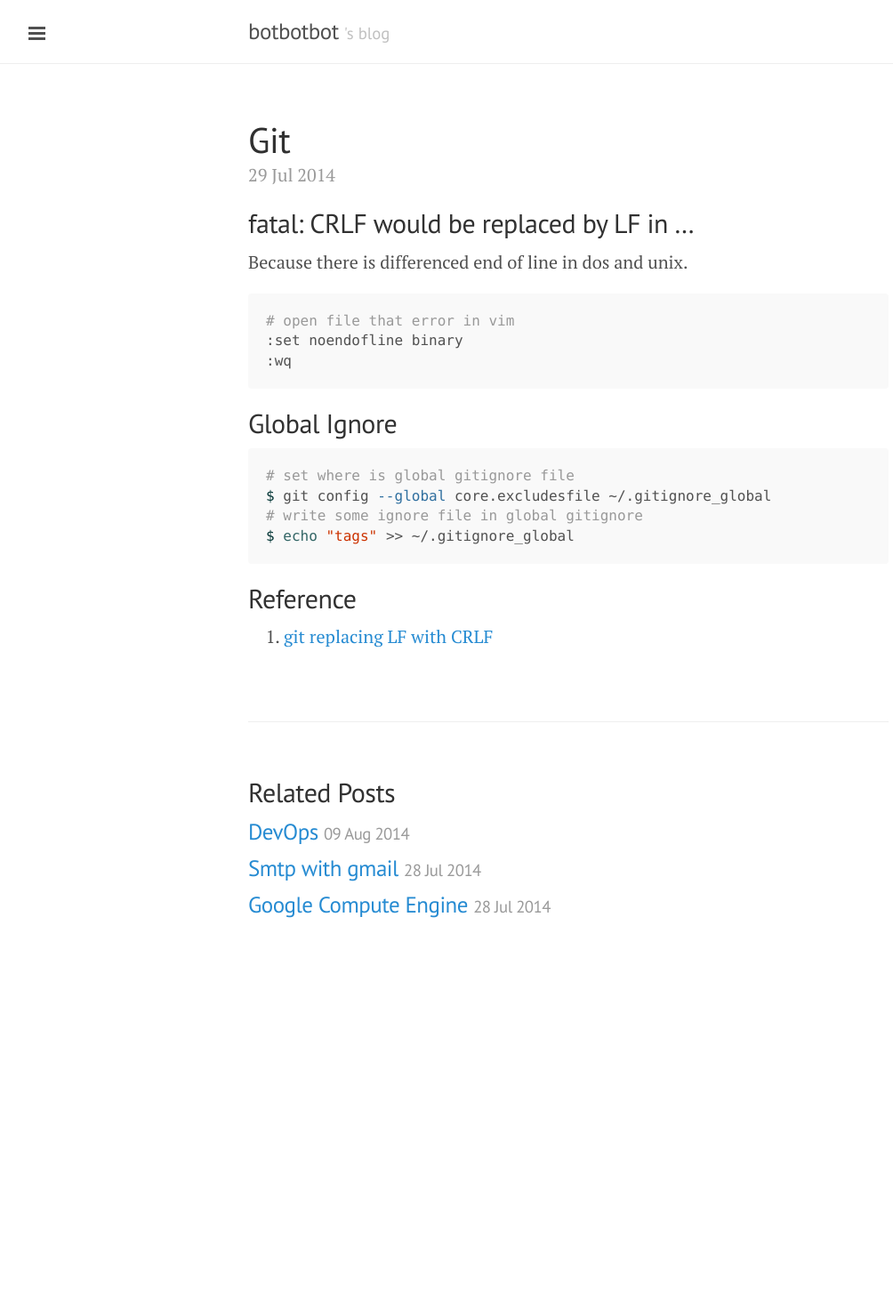
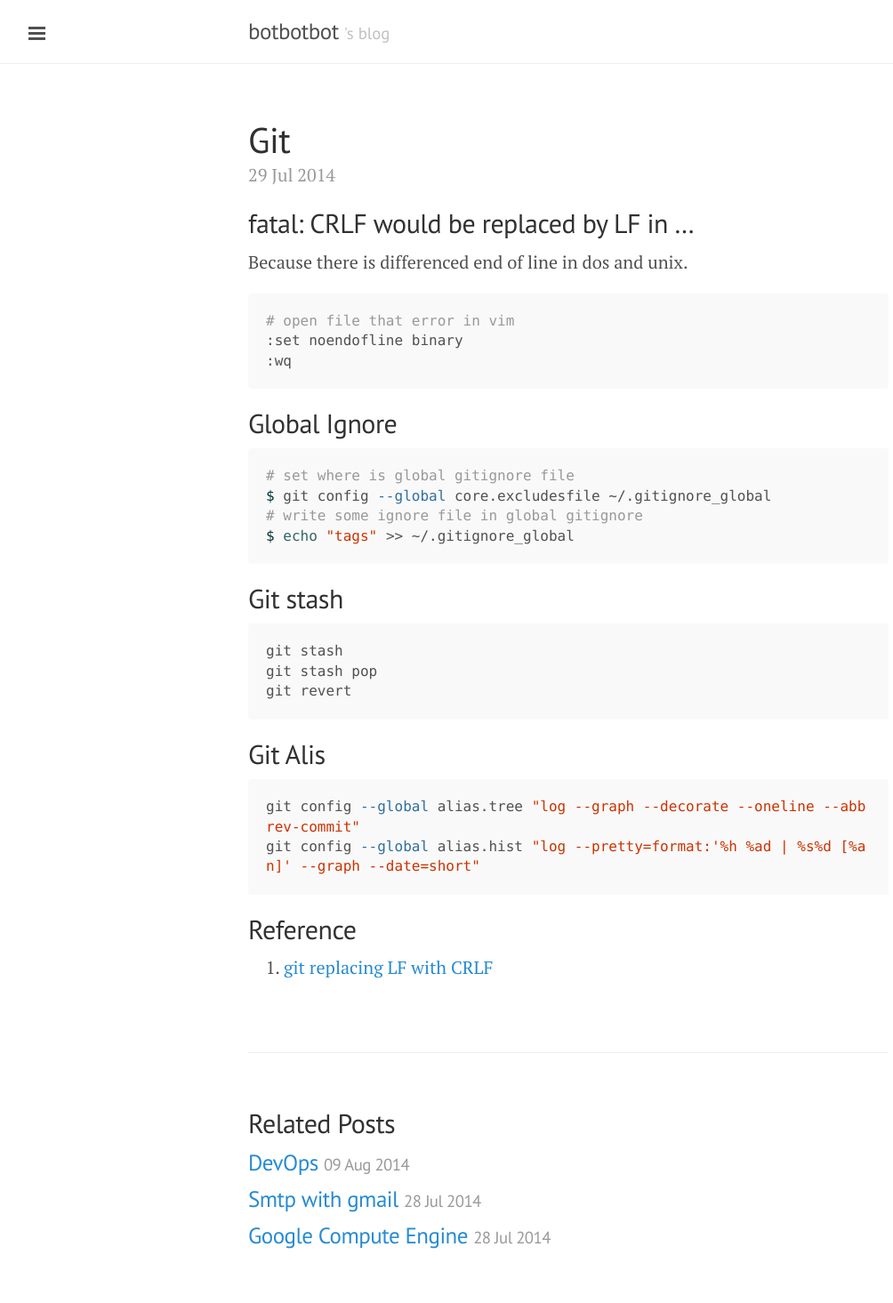
Before and after one commit to ibotdotout/ibotdotout.github.io, a Jekyll site: the page built from _posts/2014-07-29-git.md, in a window 1280 px wide. Shown: the whole page at 89% size, without its empty margins (1-1005 px from the left). Built offline with Jekyll 4.4.1, drawn with Linux system fonts in a browser that asks for light colours; Markdown is read by kramdown in place of the engine named in the settings; before the commit the page ends 1094 px from its top, so only the background shows below that.

Commit message:
add git stash and git alias

````diff
--- a/_posts/2014-07-29-git.md
+++ b/_posts/2014-07-29-git.md
@@ -24,5 +24,21 @@ $ git config --global core.excludesfile ~/.gitignore_global
 $ echo "tags" >> ~/.gitignore_global
 ```
 
+## Git stash
+
+```sh
+git stash
+git stash pop
+git revert
+```
+
+
+## Git Alis
+
+```sh
+git config --global alias.tree "log --graph --decorate --oneline --abbrev-commit"
+git config --global alias.hist "log --pretty=format:'%h %ad | %s%d [%an]' --graph --date=short"
+```
+
 ## Reference
 1. [git replacing LF with CRLF](http://stackoverflow.com/questions/1967370/git-replacing-lf-with-crlf)
````
